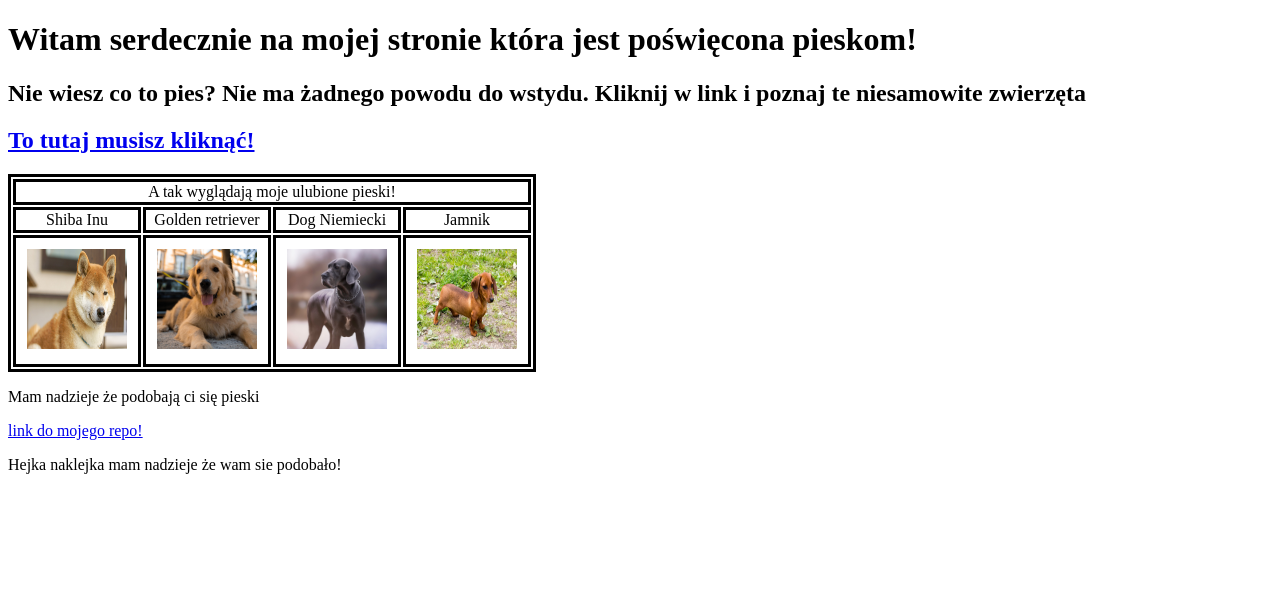
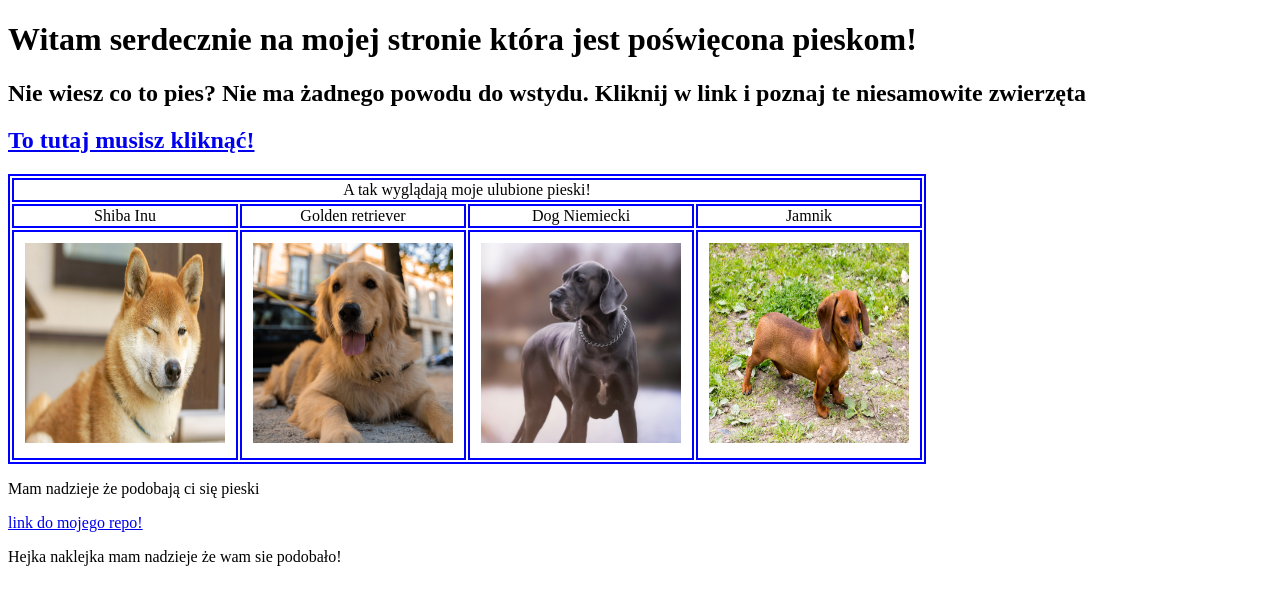
Before and after one commit to ssjablonski/ssjablonski.github.io, a plain HTML site: page index.html in a window 1280 px wide. Drawn offline with Linux system fonts and the light colour scheme.

Commit message:
Update style.css

```diff
--- a/style.css
+++ b/style.css
@@ -4,11 +4,11 @@
 
 table, tr, td {
     text-align: center;
-    border: 3px solid black;
+    border: 2px solid blue;
 }
 
 img {
-    height: 100px;
-    width: 100px;
+    height: 200px;
+    width: 200px;
     margin: 10px;
 }
```
